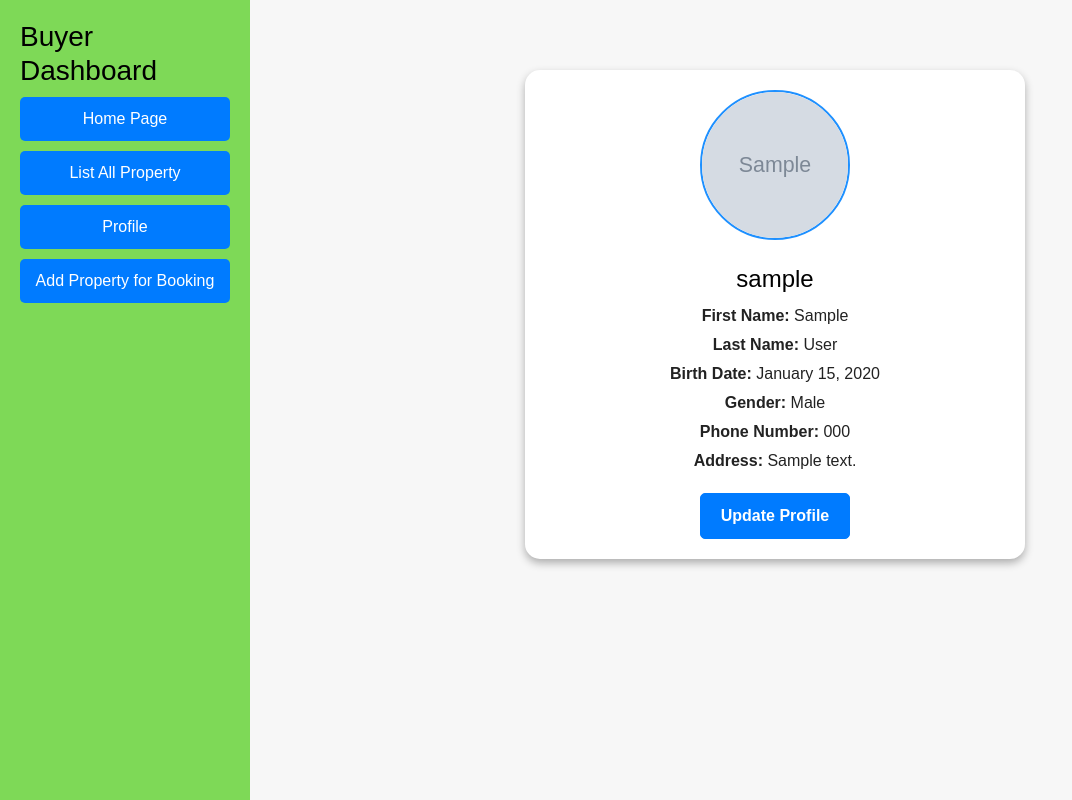
After one commit to ghodsehimanshu17295665/RealEstateManagement, a Django app: template app/templates/buyer/buyer_profile.html in a window 1280 px wide. The commit adds this page. Shown: the whole page, without its empty margins (0-1072 px from the left). Run offline with Django 4.2, Linux system fonts and the light colour scheme; the template is opened without the code that fills it: values that come from a table or form of the project are taken from there, others are empty; tables that the repository leaves empty hold one stand-in row (values such as "Sample post"); grey boxes marked "Sample" are stand-in pictures; some libraries are stand-ins or nearby versions.

Commit message:
Create Templates

```diff
--- /dev/null
+++ b/app/templates/buyer/buyer_base.html
@@ -0,0 +1,90 @@
+<!DOCTYPE html>
+<html lang="en">
+<head>
+    <meta charset="UTF-8">
+    <meta name="viewport" content="width=device-width, initial-scale=1.0">
+    <title>{% block title %}Buyer Dashboard{% endblock %}</title>
+    <link rel="stylesheet" href="https://maxcdn.bootstrapcdn.com/bootstrap/4.5.2/css/bootstrap.min.css">
+    <style>
+        body {
+            font-family: Arial, sans-serif;
+            background-color: #f8f9fa;
+            color: #000;
+        }
+
+        .sidebar {
+            height: 100vh;
+            width: 250px;
+            position: fixed;
+            background-color: #7ed957;
+            color: #000;
+            padding: 20px;
+        }
+
+        .sidebar a {
+            color: #fff;
+            text-decoration: none;
+            display: block;
+            margin: 10px 0;
+            padding: 10px;
+            border-radius: 5px;
+            background-color: #007bff;
+            text-align: center;
+        }
+
+        .sidebar a:hover {
+            background-color: #0056b3;
+            color: #fff;
+        }
+
+        .content {
+            margin-left: 270px;
+            padding: 20px;
+            text-align: center;
+        }
+
+        .card-header {
+            background-color: #add8e6;
+            color: #000;
+            text-align: center;
+            font-size: 1.5rem;
+            font-weight: bold;
+        }
+
+        .card {
+            margin: 0 auto 20px;
+            box-shadow: 0 2px 5px rgba(0, 0, 0, 0.1);
+            border-radius: 8px;
+            max-width: 800px;
+        }
+
+        .property-image {
+            width: 300px;
+            height: auto;
+            border-radius: 5px;
+            margin: 10px 0;
+        }
+    </style>
+</head>
+<body>
+
+    <!-- Sidebar -->
+    <div class="sidebar">
+        <h3>Buyer Dashboard</h3>
+        <a href="{% url 'home_page' %}">Home Page</a>
+        <a href="{% url 'all_properties' %}">List All Property</a>
+        <a href="{% url 'buyer_profile' %}">Profile</a>
+        <a href="{% url 'booking_list' %}">Add Property for Booking</a>
+    </div>
+
+    <!-- Content -->
+    <main class="content">
+        {% block content %}
+        {% endblock %}
+    </main>
+
+    <script src="https://code.jquery.com/jquery-3.5.1.slim.min.js"></script>
+    <script src="https://cdn.jsdelivr.net/npm/@popperjs/core@2.5.3/dist/umd/popper.min.js"></script>
+    <script src="https://maxcdn.bootstrapcdn.com/bootstrap/4.5.2/js/bootstrap.min.js"></script>
+</body>
+</html>
--- /dev/null
+++ b/app/templates/buyer/buyer_profile.html
@@ -0,0 +1,126 @@
+{% extends 'buyer/buyer_base.html' %}
+{% load static %}
+{% block title %}
+  Buyer User Profile
+{% endblock %}
+
+{% block content %}
+  <div class="container">
+    <div class="profile-container mx-auto">
+      {% if data %}
+        <!-- Profile Picture -->
+        {% if data.user.profile_picture and data.user.profile_picture.url %}
+          <img src="{{ data.user.profile_picture.url }}" alt="Profile Picture" class="profile-picture" />
+        {% else %}
+          <img src="{% static 'images/default_profile_picture.jpg' %}" alt="Default Profile Picture" class="profile-picture" />
+        {% endif %}
+
+        {% comment %} <img src="{{ data.user.profile_picture.url }}" alt="Profile Picture" class="profile-picture" /> {% endcomment %}
+        <h3>{{ data.user.username }}</h3>
+
+        <!-- Profile Details -->
+        <p>
+          <strong>First Name:</strong> {{ data.user.first_name }}
+        </p>
+        <p>
+          <strong>Last Name:</strong> {{ data.user.last_name }}
+        </p>
+        <p>
+          <strong>Birth Date:</strong> {{ data.birth_date|date:'F j, Y' }}
+        </p>
+        <p>
+          <strong>Gender:</strong> {{ data.get_gender_display }}
+        </p>
+        <p>
+          <strong>Phone Number:</strong> {{ data.user.phone_number }}
+        </p>
+        <p>
+          <strong>Address:</strong> {{ data.user.address }}
+        </p>
+
+        <!-- Update Profile Button -->
+        <div class="btn-container">
+          <a href="{% url 'update_buyer_profile' %}" class="btn btn-primary">Update Profile</a>
+        </div>
+      {% else %}
+        <!-- No Data Message -->
+        <p>No profile data found.</p>
+        <p>Ensure your profile information is complete.</p>
+      {% endif %}
+    </div>
+  </div>
+  <!-- Custom CSS -->
+  <style>
+    body {
+      background-color: #f7f7f7;
+    }
+
+    .profile-container {
+      max-width: 500px;
+      margin: 50px auto;
+      padding: 20px;
+      background: white;
+      color: black;
+      border-radius: 15px;
+      text-align: center;
+      box-shadow: 0 4px 8px rgba(0, 0, 0, 0.3);
+    }
+
+    .profile-container img {
+      border-radius: 50%;
+      width: 150px;
+      height: 150px;
+      object-fit: cover;
+      margin-bottom: 15px;
+      border: 2px solid #1e90ff;
+    }
+
+    .profile-container h3 {
+      margin: 10px 0;
+      font-size: 24px;
+      color: #000000;
+    }
+
+    .profile-container p {
+      margin: 5px 0;
+      font-size: 16px;
+      color: #222222;
+    }
+
+    .btn-container {
+      margin-top: 20px;
+    }
+
+    .btn-container .btn {
+      font-weight: bold;
+      padding: 10px 20px;
+      background-color: #007bff;
+      color: white;
+      text-decoration: none;
+      border-radius: 5px;
+      transition: background-color 0.3s ease;
+    }
+
+    .btn-container .btn:hover {
+      background-color: #0056b3;
+    }
+
+    .debug-info {
+      margin-top: 20px;
+      background-color: #fff;
+      padding: 10px;
+      border-radius: 5px;
+      box-shadow: 0 2px 4px rgba(0, 0, 0, 0.2);
+    }
+
+    .debug-info h4 {
+      margin-bottom: 10px;
+    }
+
+    .debug-info p {
+      margin: 5px 0;
+      font-size: 14px;
+      color: #555;
+    }
+  </style>
+{% endblock %}
```
Also changed, not shown: app/templates/buyer/all_property_list.html (added, +83 -0 lines), app/templates/buyer/booking_list.html (added, +84 -0 lines), app/templates/buyer/buyer_dashboard.html (+10 -34 lines), app/templates/buyer/buyer_profile_update.html (added, +97 -0 lines), app/templates/house.html (+33 -0 lines), app/templates/index.html (+5 -6 lines).
